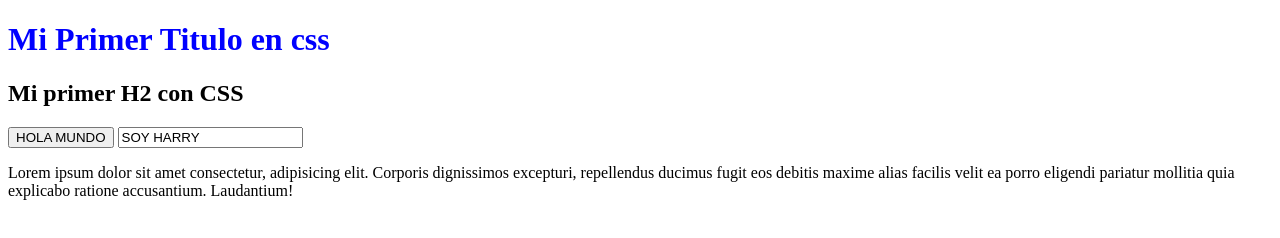
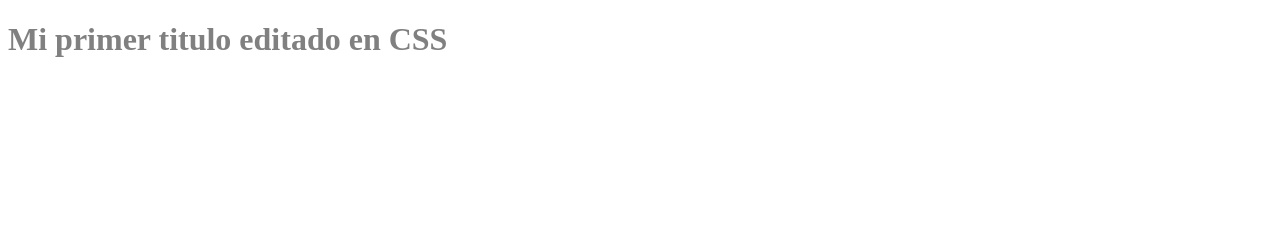
Before and after one commit to KevinManuelRubioReyesADSI/Css-desde-cero, a plain HTML site: page index.html in a window 1280 px wide. Drawn offline with Linux system fonts and the light colour scheme.

Commit message:
ESPECIFICIDAD

```diff
--- a/index.html
+++ b/index.html
@@ -4,39 +4,10 @@
     <meta charset="UTF-8">
     <meta http-equiv="X-UA-Compatible" content="IE=edge">
     <meta name="viewport" content="width=device-width, initial-scale=1.0">
-    <title>Mi Primera Pagina Con CSS</title>
+    <title>APRENDIENDO CSS</title>
     <link rel="stylesheet" href="style.css">
 </head>
 <body>
-    <h1 class="color-red">Mi Primer Titulo en css</h1>
-    <h2>Mi primer H2 con CSS</h2>
-    <button>HOLA MUNDO </button>
-    <input type="text" value="SOY HARRY">
-    <p>
-        Lorem ipsum dolor sit amet consectetur, adipisicing elit. Corporis dignissimos excepturi, repellendus ducimus fugit eos debitis maxime alias facilis velit ea porro eligendi pariatur mollitia quia explicabo ratione accusantium. Laudantium!
-    </p>
-                          <!--SELECTORES-->
-
-<!--el atributo en css *(universal) se utiliza para el universal en este caso se utiliza cuando queremos modificar la pagina en general-->
-
-
-<!--el atributo de tipo es cuando seleccionamos un atributo como el cual seria un h1 o un h2 o un button etc.. y asi solo se modificaria los elementos se leccionados en este caso si hay mas de un h1 o mas de un h2 o el tipo seleccionado todos los tipos de la misma denominacion se modificaran-->
-
-<!--el atributo por clases se modifica de manera mas estructurado ya que solo se modifica la linia de codigo que tenga una clase y asi poder modificar de mejor manera y mas adecuado el codigo y poder darle un estilo mas llamativo a la pagina-->
-
-<!--el atributo por ID se  utiliza el # y luego ponemos el ID del elemento y asi soloponemso cualquier nombre o elemento que nosotros queramos poner-->
-
-
-<!--por atributo solo ponemos nuestro atributo luego la etiqueta y luego el nombre como por ejemplo kevin="siii" y en el css tenemos que poner [kevin="siii"] y luego abrimos las llaves -->
-
-
-<!--para modificar de manera desendiente tenemos que tener en cuenta que para poder modificar solamente necesitamos tener el atributo o el selector dentro de otro como por ejemlo tener un p dentro de un h y asi poder modificarlo y solo se modificara el atributo que este dentro del otro atributo y no los que esten solos -->
-
-<!-- por seudoclase podemos modificar que cuadno pase el cusro por encima de un elemento este cambie de color y asi pueda tener mas estilo y sea aun mas llamativo  -->
-
-
-
-
-<!-- -->
+    <h1 class="color-red" id="color-blue" style="color:brown">Mi primer titulo editado en CSS</h1>
 </body>
 </html>
--- a/style.css
+++ b/style.css
@@ -1,7 +1,16 @@
-h1{
-    color: red;
-}
+ .color-red{
+    color: greenyellow;
+ }
 
-.color-red{
-    color: blue;
-}
+ h1{
+    color:blue;
+ }
+
+ #color-blue{
+    color: blueviolet;
+ }
+
+
+ h1{
+    color: grey !important
+ }
```
